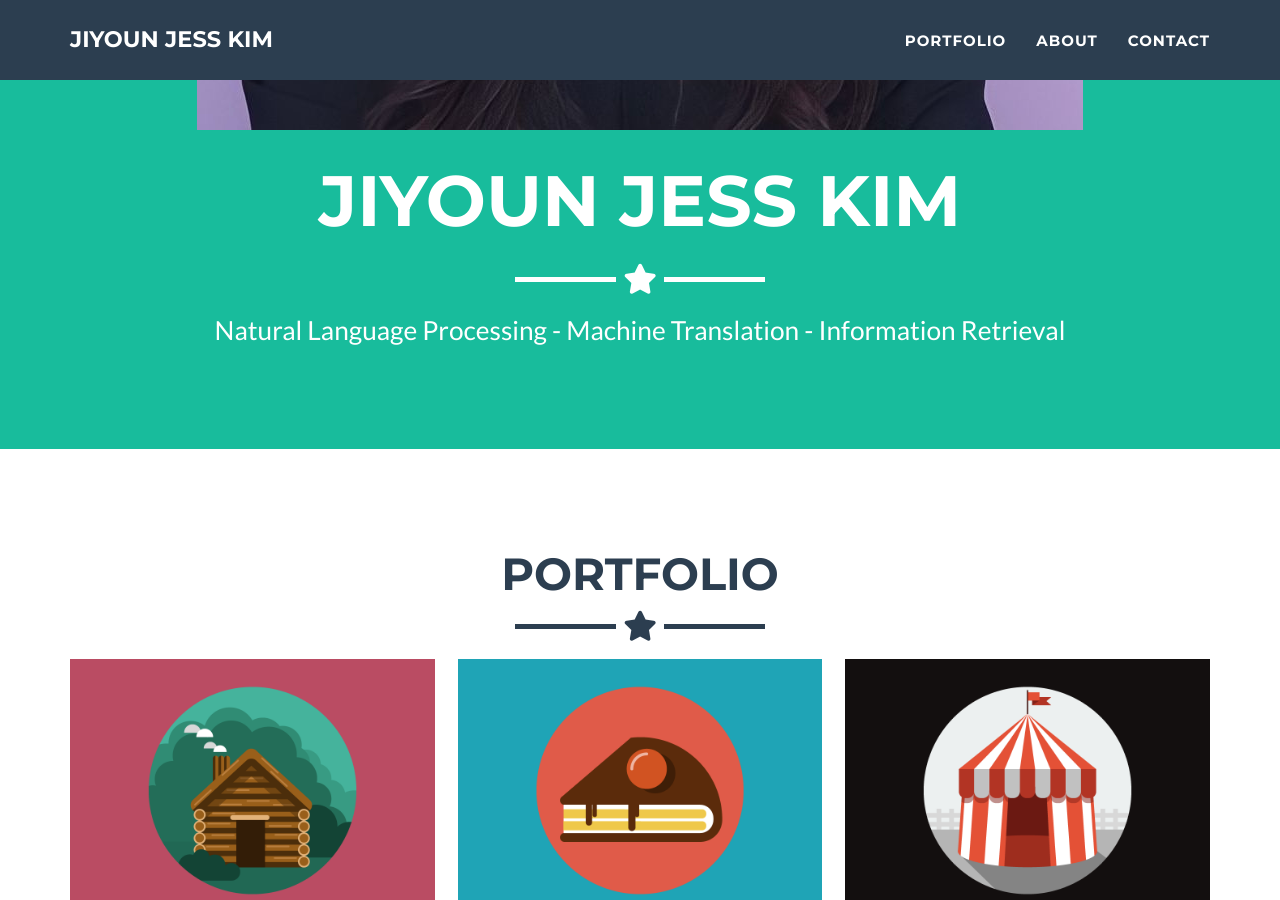
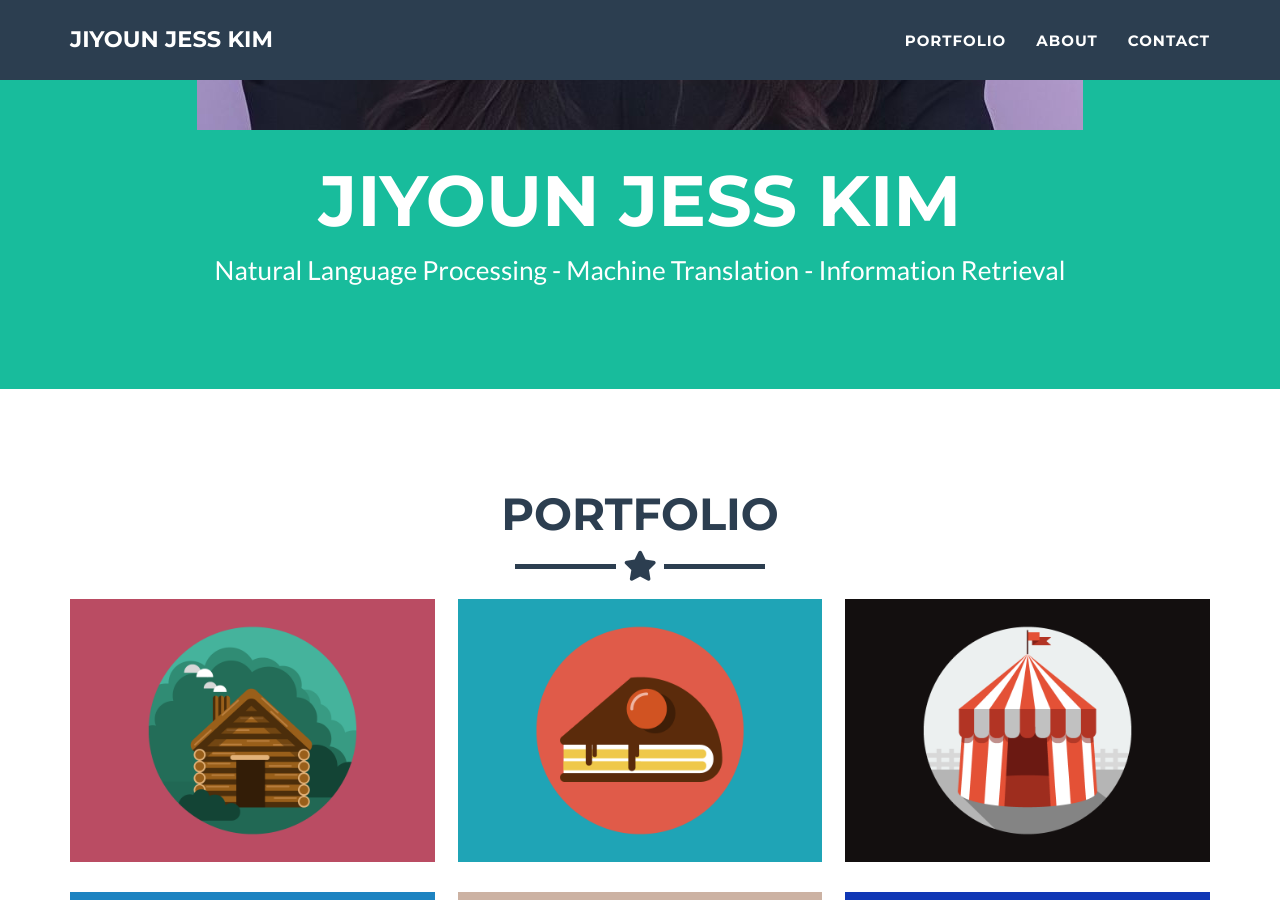
Before and after one commit to kim-ji-youn/kim-ji-youn.github.io, a Jekyll site: the page built from _posts/2014-07-18-project-1.markdown, in a window 1280 px wide and 900 px high, scrolled down 956 px. Built offline with Jekyll 4.4.1, drawn with Linux system fonts in a browser that asks for light colours.

Commit message:
remove star line

```diff
--- a/_includes/about.html
+++ b/_includes/about.html
@@ -4,7 +4,7 @@
     <div class="row">
       <div class="col-lg-12 text-center">
         <h2>About</h2>
-        <hr class="star-light">
+        <!--hr class="star-light"-->
       </div>
     </div>
     <div class="row">
--- a/_includes/header.html
+++ b/_includes/header.html
@@ -6,7 +6,7 @@
         <img class="img-responsive" src="img/profile.jpg" alt="profile-pic" />
         <div class="intro-text">
           <span class="name">{{ site.title }}</span>
-          <hr class="star-light" />
+          <!--hr class="star-light" /-->
           <span class="skills">{{ site.skills }}</span>
         </div>
       </div>
```
